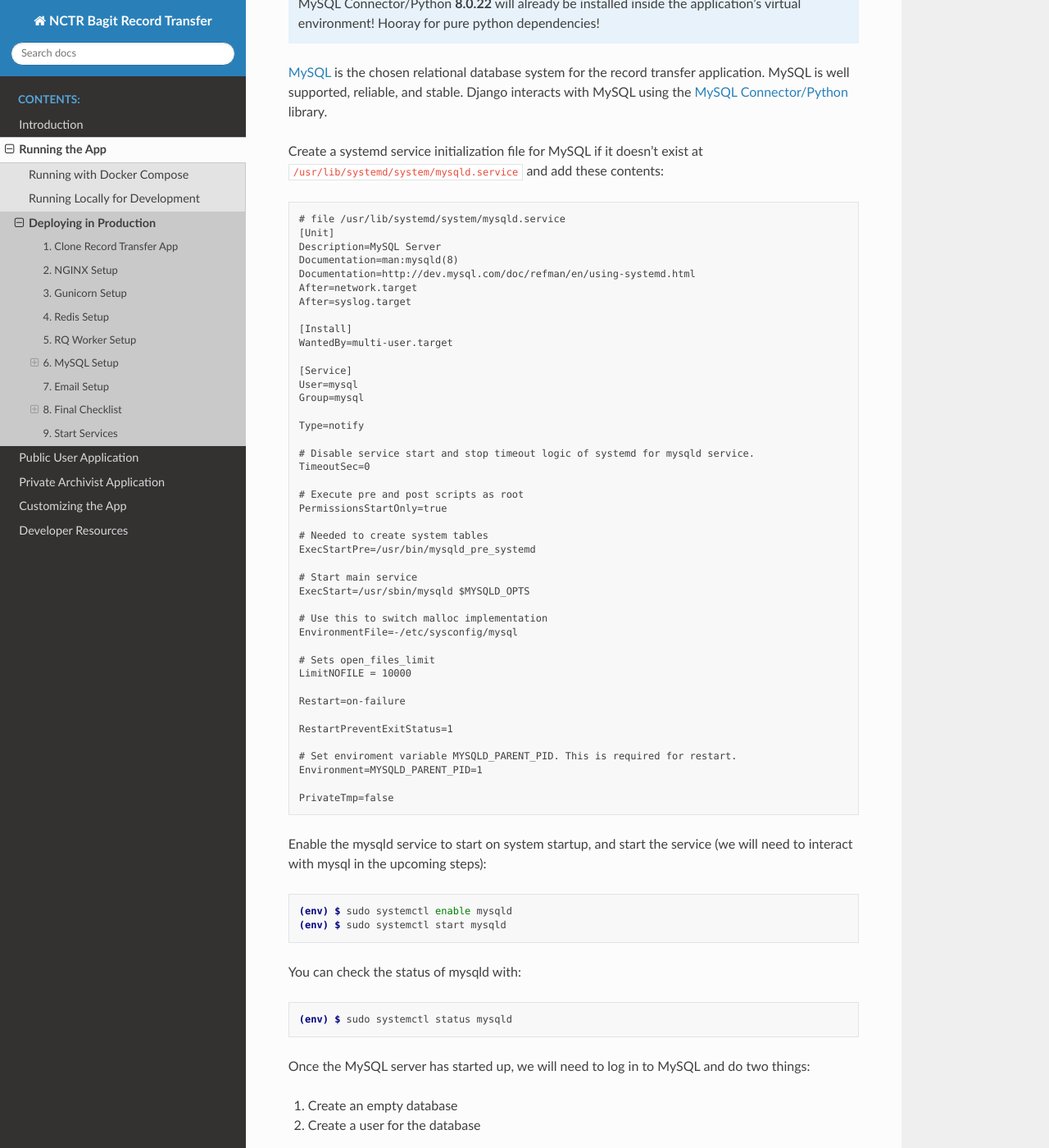
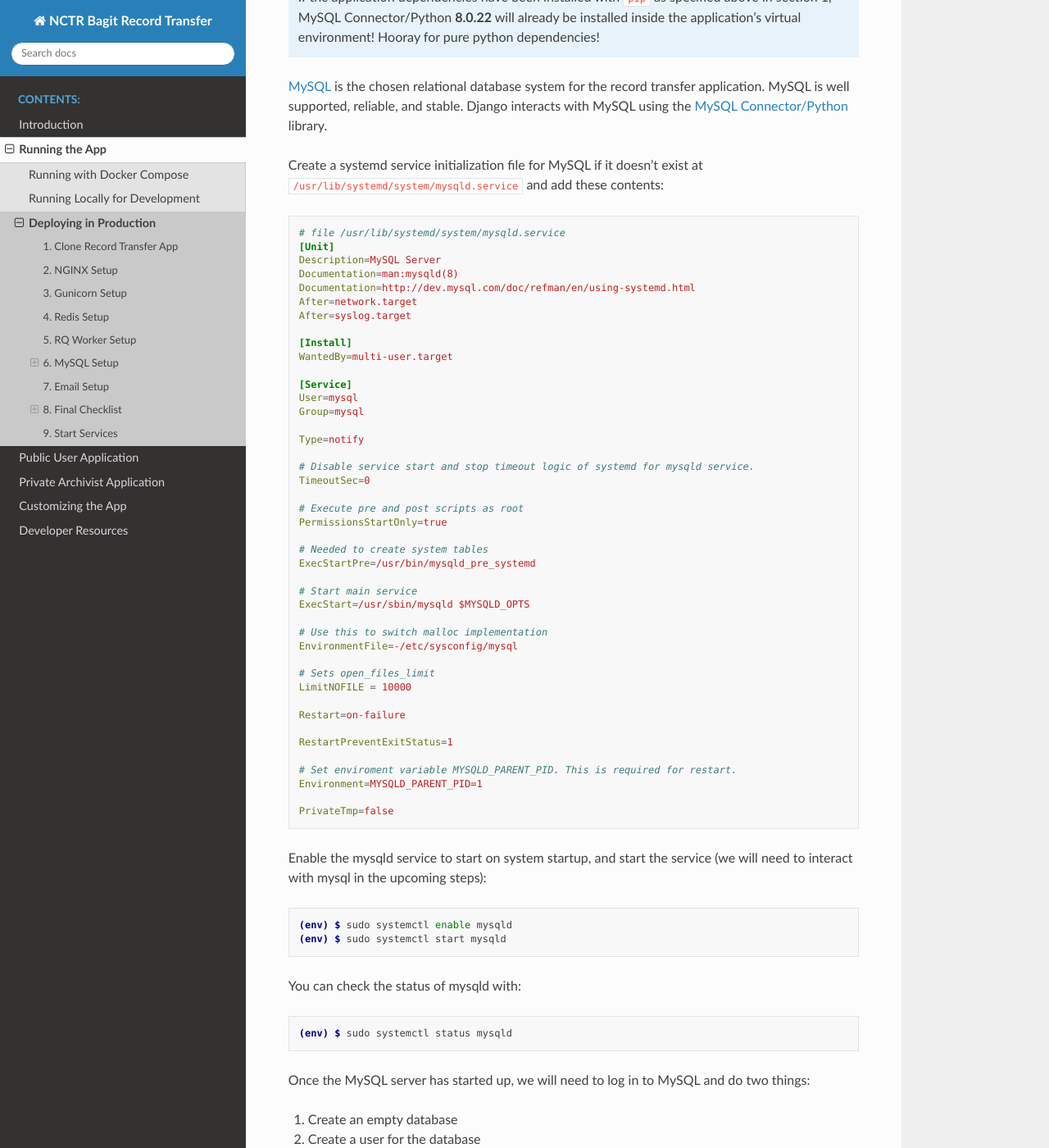
Before and after one commit to NationalCentreTruthReconciliation/Secure-Record-Transfer, a Sphinx documentation site: the page built from docs/running/production.rst, in a window 1280 px wide and 1400 px high, scrolled down 6473 px. Shown: the whole window at 82% size. Built offline with Sphinx 7.4.7 and the Read the Docs theme 2.0.0, drawn with Linux system fonts in a browser that asks for light colours; some of the changed text lies outside the part shown.

Commit message:
Add code highlighting to systemd files

```diff
--- a/docs/running/production.rst
+++ b/docs/running/production.rst
@@ -132,7 +132,7 @@
 If the systemd initialization script for nginx doesn't exist, create one at
 :code:`/usr/lib/systemd/system/nginx.service` and add these contents:
 
-::
+.. code-block:: ini
 
     # file /usr/lib/systemd/system/nginx.service
     [Unit]
@@ -214,7 +215,8 @@
 A systemd initialization script is not created when gunicorn is installed, so go ahead and create a
 new script for gunicorn at :code:`/usr/lib/systemd/system/gunicorn.service` and add these contents:
 
-::
+.. code-block:: ini
+    :emphasize-lines: 12
 
     # file /usr/lib/systemd/system/gunicorn.service
     [Unit]
@@ -253,7 +255,7 @@
 Create a systemd service initialization file for redis if it doesn't exist at
 :code:`/usr/lib/systemd/system/redis.service` and add these contents:
 
-::
+.. code-block:: ini
 
     # file /usr/lib/systemd/system/redis.service
     [Unit]
@@ -315,7 +317,7 @@
 Create a systemd initialization script for the RQ worker. Create the new file at
 :code:`/usr/lib/systemd/system/rqworker_default.service` and add these contents:
 
-::
+.. code-block:: ini
 
     # file /usr/lib/systemd/system/rqworker_default.service
     [Unit]
@@ -368,7 +370,7 @@
 Create a systemd service initialization file for MySQL if it doesn't exist at
 :code:`/usr/lib/systemd/system/mysqld.service` and add these contents:
 
-::
+.. code-block:: ini
 
     # file /usr/lib/systemd/system/mysqld.service
     [Unit]
```
Also changed, not shown: other parts of docs/running/production.rst (+3 -1 lines).
